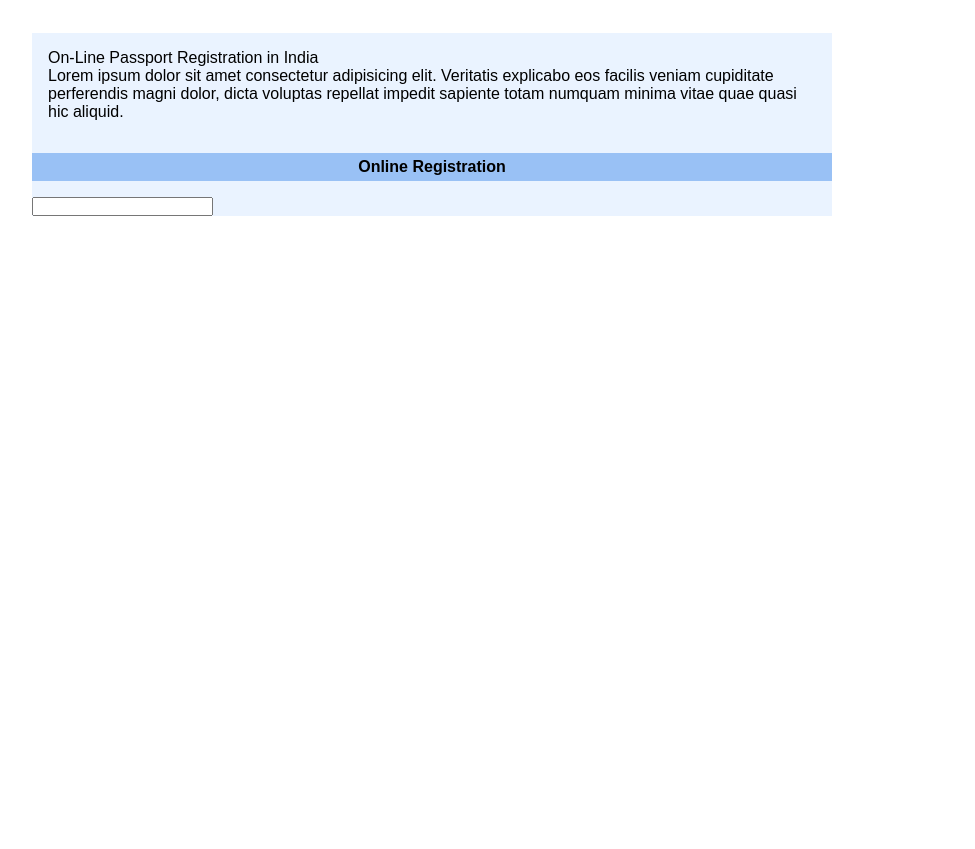
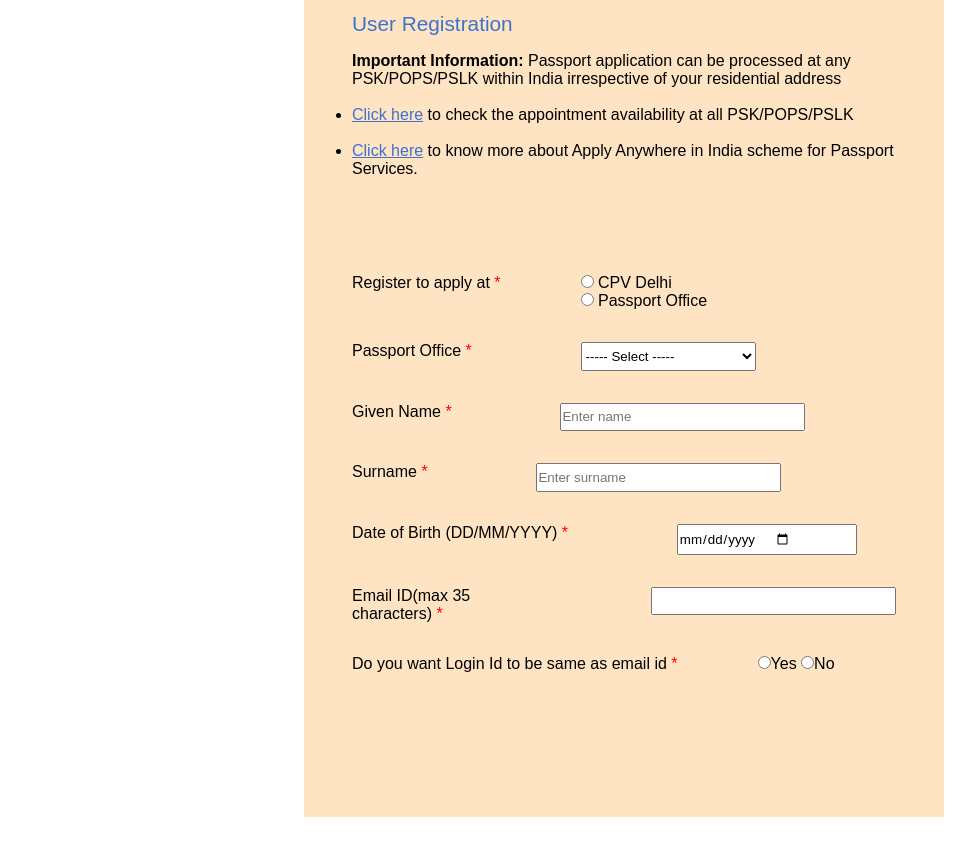
Before and after one commit to Prajnaprabhu3/DSE-Lab-5sem, a plain HTML site: page Web-Tech/Week3/passport/index.html in a window 1280 px wide. Shown: the part 68-917 px from the top of the page, without its empty margins (16-991 px from the left). Before the commit the page ends 800 px from the top, so only its background shows below. Drawn offline with Linux system fonts and the light colour scheme.

Commit message:
passport

```diff
--- a/Web-Tech/Week3/passport/index.html
+++ b/Web-Tech/Week3/passport/index.html
@@ -10,30 +10,95 @@
 </head>
 
 <body>
-    <div class="top-heading">
-        <h1>Online Passport Application</h1>
+
+<div class="wrapper">
+    <div class="heading">User Registration</div>
+    <div class="instructions">
+        <p><b>Important Information: </b>Passport application can be processed at any PSK/POPS/PSLK within India irrespective of your residential address</p><br>
+      <ul>
+        <li>  <p><a href="#">Click here</a> to check the appointment availability at all PSK/POPS/PSLK</p><br>
+        </li>
+        <li><p><a href="#">Click here</a> to know more about Apply Anywhere in India scheme for Passport Services.</p></li>
+      </ul>
     </div>
-    <div class="wrapper">
-        <div class="first-section">
-            <div class="inside-heading">On-Line Passport Registration in India</div>
-            <div class="first-section-content">
-                Lorem ipsum dolor sit amet consectetur adipisicing elit. Veritatis explicabo eos facilis veniam
-                cupiditate perferendis magni dolor, dicta voluptas repellat impedit sapiente totam numquam minima vitae
-                quae quasi hic aliquid.
+
+    <div class="form-section">
+        <form action="">
+            <div class="one">
+             <div class="one-label">   <label for="">Register to apply at <span class="asterisk">*</span></label></div>
+             <div class="one-input">
+             <div>   <input type="radio"> CPV Delhi </input></div>
+              <div>  <input type="radio"> Passport Office </input></div>
+             </div>
+
             </div>
-        </div>
 
-        <div class="second-section">
-            <div class="second-heading">Online Registration</div>
+            <div class="two">
+                <div class="two-label">
+                    <label for="">Passport Office</label>
+                    <span class="asterisk">*</span>
+                </div>
+                <div class="two-input">
+                    <div>
+                        <select name="office" id="office">
+                            <option value="">----- Select -----</option>
+                            <option value="Delhi">Delhi</option>
+                            <option value="Bangalore">Bangalore</option>
+                            <option value="Chennai">Chennai</option>
+                        </select>
+                    </div>
+                </div>
+            </div>
 
-            <div class="form">
-                <label for="Indian Mission">
-                    <input type="select">
-                </label>
+
+            <div class="three">
+                <div class="three-label">
+                    <label for="">Given Name</label> <span class="asterisk">*</span></div>
+                    <div class="three-input">
+                        <input type="text" placeholder="Enter name">
+                    </div>
+
             </div>
-        </div>
 
+            <div class="four">
+                <div class="four-label">
+                    <label for="">Surname</label> <span class="asterisk">*</span></div>
+                    <div class="four-input">
+                        <input type="text" placeholder="Enter surname">
+                    </div>
+
+            </div>
+
+            <div class="five">
+                <div class="five-label">
+                    <label for="">Date of Birth (DD/MM/YYYY)</label> <span class="asterisk">*</span></div>
+                    <div class="five-input">
+                        <input type="date" placeholder="DD/MM/YYYY">
+                    </div>
+
+            </div>
+
+            <div class="six">
+                <div class="six-label">
+                    <label for="">Email ID(max 35 characters)</label> <span class="asterisk">*</span></div>
+                    <div class="six-input">
+                        <input type="email">
+                    </div>
+
+            </div>
+
+            <div class="seven">
+                <div class="seven-label">
+                    <label for="">Do you want Login Id to be same as email id</label> <span class="asterisk">*</span></div>
+                    <div class="seven-input">
+                        <input type="radio">Yes
+                        <input type="radio">No
+                    </div>
+
+            </div>
+        </form>
     </div>
+</div>
 </body>
 
 </html>
--- a/Web-Tech/Week3/passport/style.css
+++ b/Web-Tech/Week3/passport/style.css
@@ -5,33 +5,51 @@
     font-family: Arial, Helvetica, sans-serif;
 }
 
-.top-heading {
+.wrapper{
+    max-width: 50%;
+    margin: 2rem auto;
     display: flex;
-    justify-content: center;
-    align-items: center;
-    margin: 1rem;
+    flex-direction: column;
+    background-color: bisque;
+    padding: 3rem;
+
 }
 
-.wrapper {
-    display: flex;
-    flex-direction: column;
-    justify-content: center;
-    /* align-items: center; */
-    margin: 3rem;
-    width: 50rem;
-    background-color: rgb(234, 243, 255);
+.heading{
+    font-size: 1.3rem;
+    color: rgb(63, 114, 204);
+    font-weight: 500;
+    margin-bottom: 1rem;
 }
 
-.first-section {
-    padding: 1rem;
+a{
+    color: rgb(63, 114, 204);
 }
 
-.second-heading {
-    background-color: rgb(153, 193, 245);
-    margin: 1rem 0rem;
-    padding: 5px;
+.form-section{
     display: flex;
-    align-items: center;
-    justify-content: center;
-    font-weight: bold;
+    margin: 4rem 0rem;
 }
+
+
+.one , .two, .three,.four, .five,.six,.seven,.eight,.nine,.ten{
+    display: flex;
+    margin: 2rem 0rem;
+}
+
+
+
+.one-label , .two-label, .three-label,.four-label, .five-label,.six-label,.seven-label,.eight-label,.nine-label,.ten-label{
+    margin-right:5rem;
+}
+
+.two-input select, .three-input input, .four-input input , .five-input input, .six-input input{
+    padding: 0.3rem 4rem 0.3rem 0rem;
+    /* padding-right:4rem; */
+    margin-left: 1.8rem;
+}
+
+
+.asterisk{
+    color: red;
+}
```
